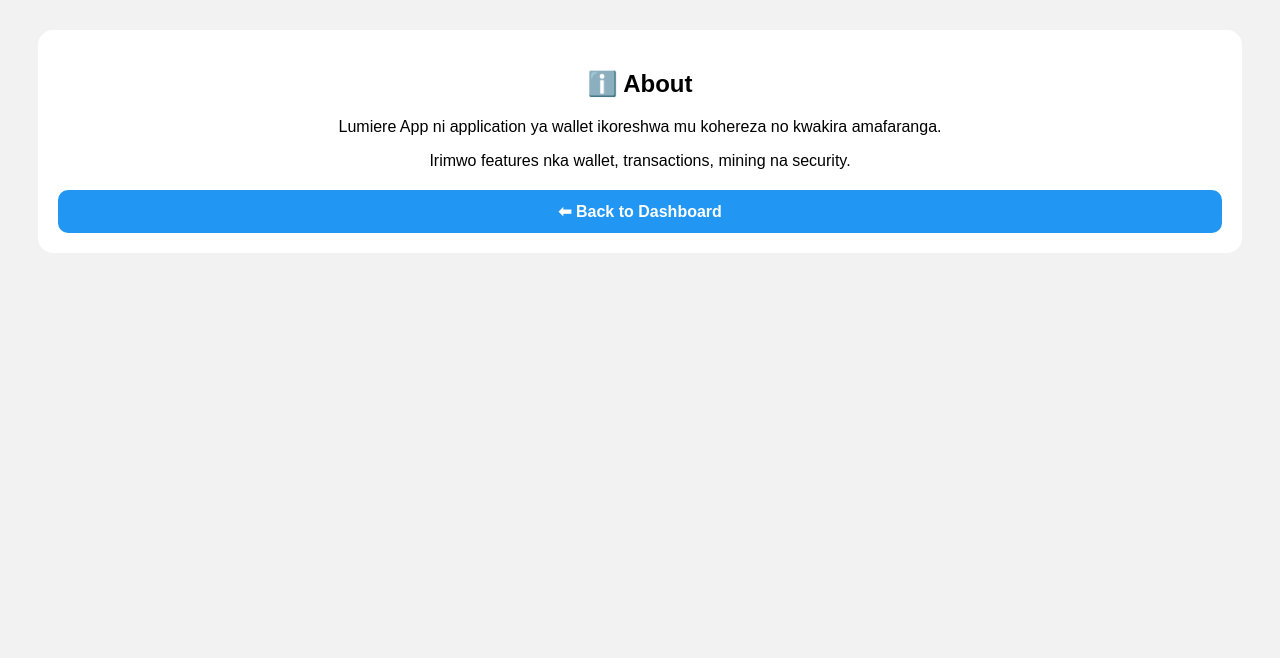
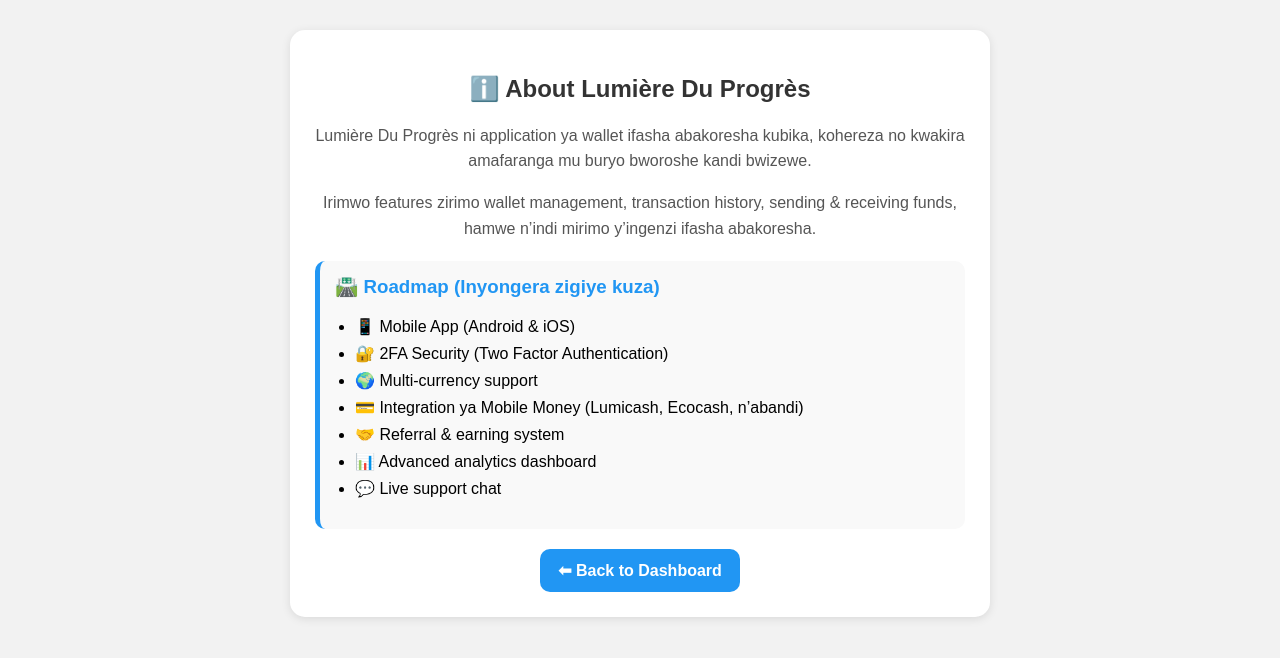
Before and after one commit to ali-fred/lumiere-app, a Flask app: a page that uses templates/about.html in a window 1280 px wide. Shown: the top 658 px of the page. Run offline with Flask 3, Linux system fonts and the light colour scheme; the visitor is signed in with stand-in values (Sample User, id 1); data comes from the database, SQL or seed files in the repository.

Commit message:
Updated about page with roadmap

```diff
--- a/app.py
+++ b/app.py
@@ -302,7 +302,9 @@ def qr(username):
 @app.route('/settings/<username>')
 @login_required
 def settings(username):
-    return render_template('settings.html', user=get_user(username))
+    user = get_user(username)
+    return render_template('settings.html', user=user, username=username)
+
 
 @app.route('/quick_actions/<username>')
 @login_required
--- a/templates/about.html
+++ b/templates/about.html
@@ -1,31 +1,71 @@
 <!DOCTYPE html>
 <html>
 <head>
-<title>About</title>
+<title>About - Lumière Du Progrès</title>
 
 <style>
 body {
-    font-family: Arial;
+    font-family: Arial, sans-serif;
     background: #f2f2f2;
     text-align: center;
+    margin: 0;
+    padding: 0;
 }
 
 .card {
     background: white;
-    padding: 20px;
-    margin: 30px;
+    padding: 25px;
+    margin: 30px auto;
     border-radius: 15px;
+    width: 85%;
+    max-width: 650px;
+    box-shadow: 0px 2px 10px rgba(0,0,0,0.1);
+}
+
+h2, h3 {
+    color: #333;
+}
+
+p {
+    color: #555;
+    line-height: 1.6;
+}
+
+.roadmap {
+    text-align: left;
+    margin-top: 20px;
+    background: #f9f9f9;
+    padding: 15px;
+    border-radius: 10px;
+    border-left: 5px solid #2196F3;
+}
+
+.roadmap h3 {
+    margin-top: 0;
+    color: #2196F3;
+}
+
+.roadmap ul {
+    padding-left: 20px;
+}
+
+.roadmap li {
+    margin-bottom: 8px;
 }
 
 a {
-    display: block;
+    display: inline-block;
     margin-top: 20px;
     background: #2196F3;
     color: white;
-    padding: 12px;
+    padding: 12px 18px;
     border-radius: 10px;
     text-decoration: none;
     font-weight: bold;
+}
+
+a:hover {
+    background: #1976D2;
 }
 </style>
 </head>
@@ -33,11 +73,34 @@ a {
 <body>
 
 <div class="card">
-    <h2>ℹ️ About</h2>
-    <p>Lumiere App ni application ya wallet ikoreshwa mu kohereza no kwakira amafaranga.</p>
-    <p>Irimwo features nka wallet, transactions, mining na security.</p>
+
+    <h2>ℹ️ About Lumière Du Progrès</h2>
+
+    <p>
+        Lumière Du Progrès ni application ya wallet ifasha abakoresha kubika,
+        kohereza no kwakira amafaranga mu buryo bworoshe kandi bwizewe.
+    </p>
+
+    <p>
+        Irimwo features zirimo wallet management, transaction history, sending & receiving funds,
+        hamwe n’indi mirimo y’ingenzi ifasha abakoresha.
+    </p>
+
+    <div class="roadmap">
+        <h3>🛣️ Roadmap (Inyongera zigiye kuza)</h3>
+        <ul>
+            <li>📱 Mobile App (Android & iOS)</li>
+            <li>🔐 2FA Security (Two Factor Authentication)</li>
+            <li>🌍 Multi-currency support</li>
+            <li>💳 Integration ya Mobile Money (Lumicash, Ecocash, n’abandi)</li>
+            <li>🤝 Referral & earning system</li>
+            <li>📊 Advanced analytics dashboard</li>
+            <li>💬 Live support chat</li>
+        </ul>
+    </div>
 
     <a href="/dashboard/{{ user.username }}">⬅ Back to Dashboard</a>
+
 </div>
 
 </body>
```
Also changed, not shown: templates/settings.html (+70 -0 lines).
